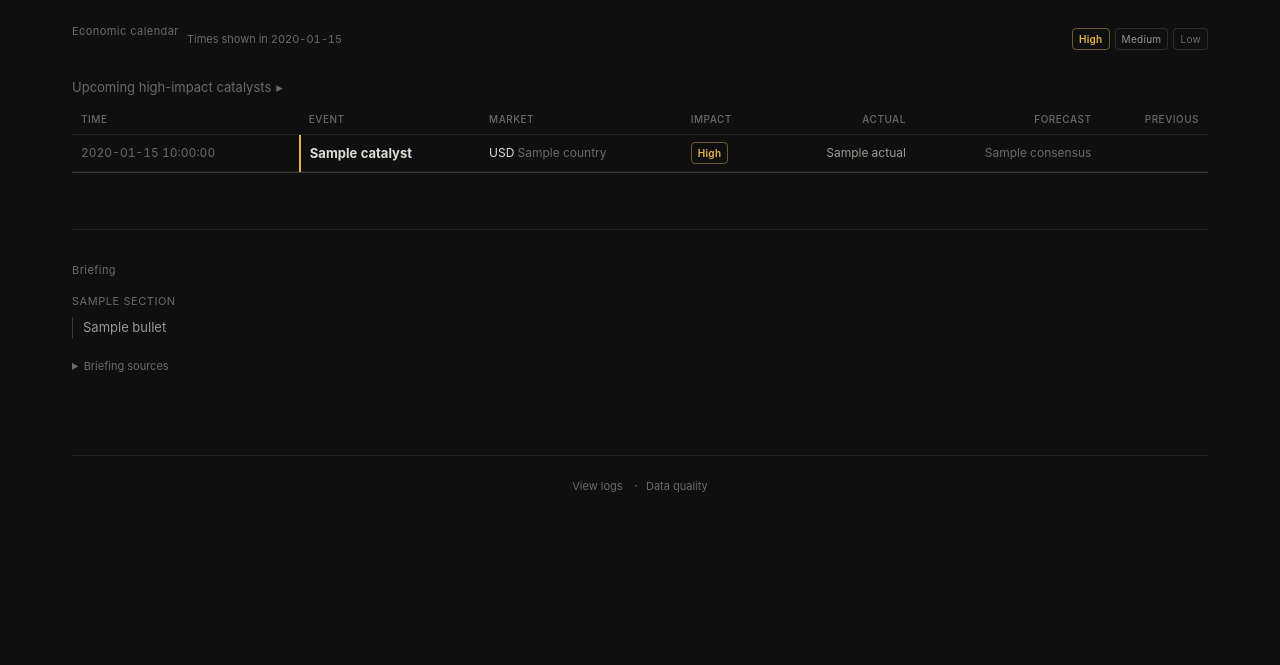
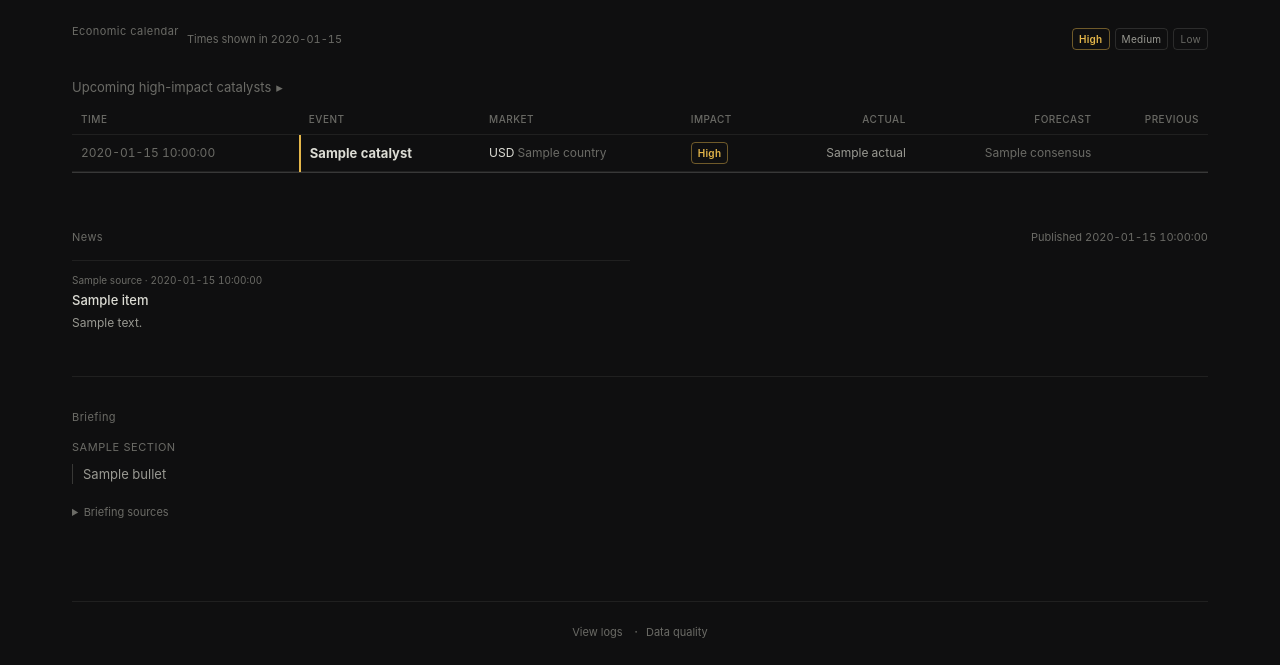
Before and after one commit to cpu23/trading-data-platform, a Python web app: template api/templates/dashboard.html in a window 1280 px wide. Shown: the part 678-1343 px from the top of the page. Before the commit the page ends 1170 px from the top, so only its background shows below. Run offline with Jinja, Linux system fonts and the light colour scheme; the template is opened without the code that fills it: most values are stand-ins (such as "Sample title", 1, 10 or a date in 2020).

Commit message:
fix: complete platform acceptance remediation

```diff
--- a/api/static/style.css
+++ b/api/static/style.css
@@ -1227,6 +1227,13 @@ body {
 .chart-status[hidden] { display: none; }
 .chart-frame canvas { max-width: 100%; }
 
+.news-generated { margin-left: auto; color: var(--fg-dim); font-size: 11px; }
+.news-list { display: grid; grid-template-columns: repeat(2, minmax(0, 1fr)); gap: 0 20px; }
+.news-item { min-width: 0; padding: 12px 0; border-top: 0.5px solid var(--hairline-faint); }
+.news-item h3 { margin: 3px 0 0; color: var(--fg); font-size: 13px; font-weight: 500; line-height: 1.4; }
+.news-item p { margin: 5px 0 0; color: var(--fg-muted); font-size: 12px; line-height: 1.45; }
+.news-meta { color: var(--fg-dim); font-size: 10px; }
+
 @media (max-width: 760px) {
   .page-header-left { align-items: center; }
   .page-header-meta { flex-basis: 100%; }
@@ -1234,6 +1241,7 @@ body {
   .calendar-toolbar { align-items: center; }
   .impact-legend { margin-left: 0; }
   .chart-frame { height: clamp(220px, 38vh, 320px); }
+  .news-list { grid-template-columns: 1fr; }
 }
 
 @media (prefers-reduced-motion: reduce) {
--- a/api/templates/base.html
+++ b/api/templates/base.html
@@ -4,6 +4,7 @@
   <meta charset="UTF-8">
   <meta name="viewport" content="width=device-width, initial-scale=1.0">
   <title>{% block title %}Trading data{% endblock %}</title>
+  <link rel="icon" href="data:,">
   <link rel="stylesheet" href="/static/style.css">
   <meta name="csrf-token" content="{{ request.state.csrf_token | default('') }}">
   <script src="/static/vendor/htmx.min.js"></script>
--- a/api/templates/dashboard.html
+++ b/api/templates/dashboard.html
@@ -8,5 +8,6 @@
   {% include "partials/cards_section.html" %}
   {% include "partials/expansion_panel.html" %}
   {% include "partials/events_section.html" %}
+  {% include "partials/news_section.html" %}
   {% include "partials/briefing_prose.html" %}
 {% endblock %}
--- /dev/null
+++ b/api/templates/partials/news_section.html
@@ -0,0 +1,23 @@
+<section class="section news-section" id="news-section">
+  <div class="section-heading">
+    <span class="label">News</span>
+    {% if news.status == 'published' and news.generated_at %}
+      <span class="news-generated tabular">Published {{ news.generated_at }}</span>
+    {% endif %}
+  </div>
+  {% if news.status == 'published' and news.items %}
+    <div class="news-list">
+      {% for item in news.items %}
+        <article class="news-item">
+          <div class="news-meta tabular">{{ item.source }}{% if item.published %} · {{ item.published }}{% endif %}</div>
+          <h3>{{ item.title }}</h3>
+          {% if item.summary %}<p>{{ item.summary }}</p>{% endif %}
+        </article>
+      {% endfor %}
+    </div>
+  {% elif news.status == 'not_published' %}
+    <div class="empty-state">News feed not published yet. Check source status in <a href="/operations">Operations</a>.</div>
+  {% else %}
+    <div class="error-block" role="alert">News feed unavailable. The last valid source files remain untouched.</div>
+  {% endif %}
+</section>
```
Also changed, not shown: api/routes/views/dashboard.py (+51 -9 lines), api/tests/test_frontend_phase10.py (+34 -0 lines), db/demo/900_demo_seed.sql (+12 -0 lines), tests/test_clean_migrations_script.py (added, +17 -0 lines), tests/test_demo_fixture_visuals.py (added, +15 -0 lines), 1 other file.
